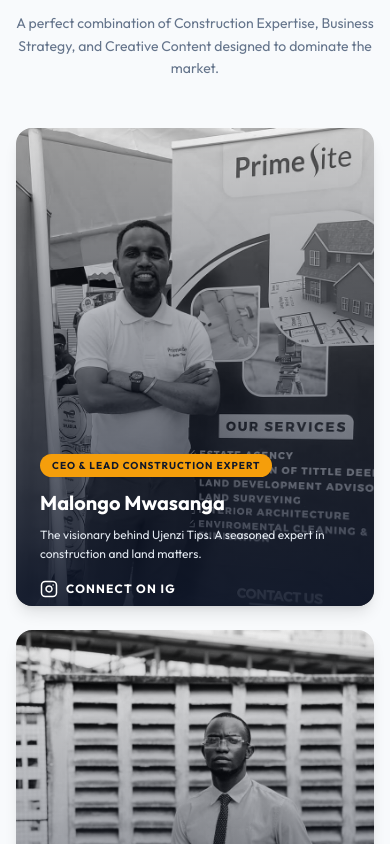
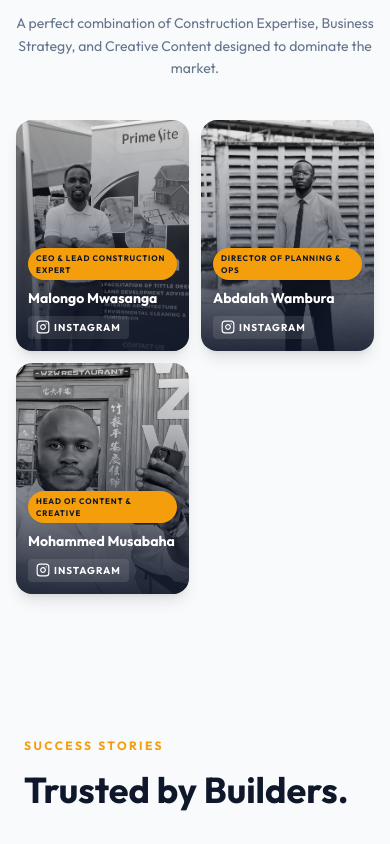
Before and after one commit to abdalahjoseph52-afk/ujenzi-tips, a React (Vite) app: page / in a window 390 px wide. Shown: the part 3720-4564 px from the top of the page. Built offline with nearby package versions, Linux system fonts and the light colour scheme.

Commit message:
Update website layout, colors and responsiveness

```diff
--- a/src/components/sections/Team.jsx
+++ b/src/components/sections/Team.jsx
@@ -20,7 +20,7 @@ const Team = () => {
   return (
     <section id="team" className="py-12 lg:py-24 bg-slate-50 relative">
       <div className="max-w-7xl mx-auto px-4 lg:px-6">
-        <div className="mb-12 lg:mb-20 text-center max-w-3xl mx-auto">
+        <div className="mb-10 lg:mb-20 text-center max-w-3xl mx-auto">
           <p className="text-ujenzi-accent font-bold uppercase tracking-[0.2em] text-xs mb-4">{t.team.badge}</p>
           <h2 className="text-3xl lg:text-5xl font-bold text-slate-900 mb-6">
             {t.team.title} <span className="text-ujenzi-accent">{t.team.highlight}</span>
@@ -28,31 +28,53 @@ const Team = () => {
           <p className="text-slate-500 leading-relaxed text-sm lg:text-lg">{t.team.desc}</p>
         </div>
 
-        <div className="grid grid-cols-1 md:grid-cols-3 gap-6 lg:gap-8">
+        {/* MOBILE GRID FIX: Changed to grid-cols-2 (2 per row) on mobile */}
+        <div className="grid grid-cols-2 md:grid-cols-3 gap-3 md:gap-6 lg:gap-8">
           {t.team.list.map((leader, index) => (
             <motion.div
               key={index}
               initial={{ opacity: 0, y: 20 }}
               whileInView={{ opacity: 1, y: 0 }}
               transition={{ delay: index * 0.2 }}
-              // ADJUSTED HEIGHT: Aspect ratio for mobile, Fixed height for Desktop
+              // Aspect ratio ensures consistent height
               className="group relative aspect-[3/4] md:h-[500px] rounded-2xl overflow-hidden shadow-lg hover:shadow-2xl transition-all duration-500"
             >
               <div className="absolute inset-0">
                 <img src={images[index]} alt={leader.name} className="w-full h-full object-cover grayscale group-hover:grayscale-0 transition-all duration-700" />
+                {/* Dark gradient for text readability */}
                 <div className="absolute inset-0 bg-gradient-to-t from-slate-900 via-slate-900/40 to-transparent opacity-90 group-hover:opacity-80 transition-opacity duration-500"></div>
               </div>
 
-              <div className="absolute bottom-0 left-0 w-full p-6 lg:p-8 transform translate-y-4 group-hover:translate-y-0 transition-transform duration-500">
-                <div className="inline-block px-3 py-1 bg-ujenzi-accent text-ujenzi-dark text-[10px] font-bold uppercase tracking-widest rounded-full mb-3 shadow-sm">{leader.role}</div>
-                <h3 className="text-xl lg:text-2xl font-bold text-white mb-2 lg:mb-4">{leader.name}</h3>
+              {/* Compact Padding for Mobile */}
+              <div className="absolute bottom-0 left-0 w-full p-3 md:p-6 lg:p-8 transform translate-y-0 md:translate-y-4 md:group-hover:translate-y-0 transition-transform duration-500">
 
-                {/* On Mobile: Bio is hidden by default to save space, shown on tap/hover if needed, or kept brief */}
+                {/* Role Badge: Smaller on mobile */}
+                <div className="inline-block px-2 md:px-3 py-1 bg-ujenzi-accent text-ujenzi-dark text-[8px] md:text-[10px] font-bold uppercase tracking-widest rounded-full mb-1 md:mb-3 shadow-sm line-clamp-1">
+                  {leader.role}
+                </div>
+
+                {/* Name: Readable size */}
+                <h3 className="text-sm md:text-xl lg:text-2xl font-bold text-white mb-2 md:mb-4 leading-tight">
+                  {leader.name}
+                </h3>
+
+                {/* Bio: Hidden on tiny mobile screens to save space, visible on tablet/desktop */}
                 <div className="opacity-100 lg:opacity-0 lg:group-hover:opacity-100 transition-opacity duration-500 delay-100">
-                  <p className="text-slate-200 text-xs lg:text-sm leading-relaxed mb-4 line-clamp-2 lg:line-clamp-none">{leader.bio}</p>
+                  <p className="text-slate-200 text-xs lg:text-sm leading-relaxed mb-3 md:mb-6 line-clamp-2 hidden sm:block">
+                    {leader.bio}
+                  </p>
+
+                  {/* Connect Button */}
                   <div className="flex gap-4 text-white">
-                    <a href={links[index]} target="_blank" rel="noreferrer" className="hover:text-ujenzi-accent transition-colors flex items-center gap-2 text-xs font-bold uppercase tracking-widest">
-                      <Instagram size={18} /> {t.team.connect}
+                    <a
+                      href={links[index]}
+                      target="_blank"
+                      rel="noreferrer"
+                      className="hover:text-ujenzi-accent transition-colors flex items-center gap-1 md:gap-2 text-[10px] md:text-xs font-bold uppercase tracking-widest bg-white/10 px-2 py-1 rounded md:bg-transparent md:p-0"
+                    >
+                      <Instagram size={14} className="md:w-4 md:h-4" />
+                      <span className="hidden sm:inline">{t.team.connect}</span>
+                      <span className="sm:hidden">Instagram</span>
                     </a>
                   </div>
                 </div>
```
